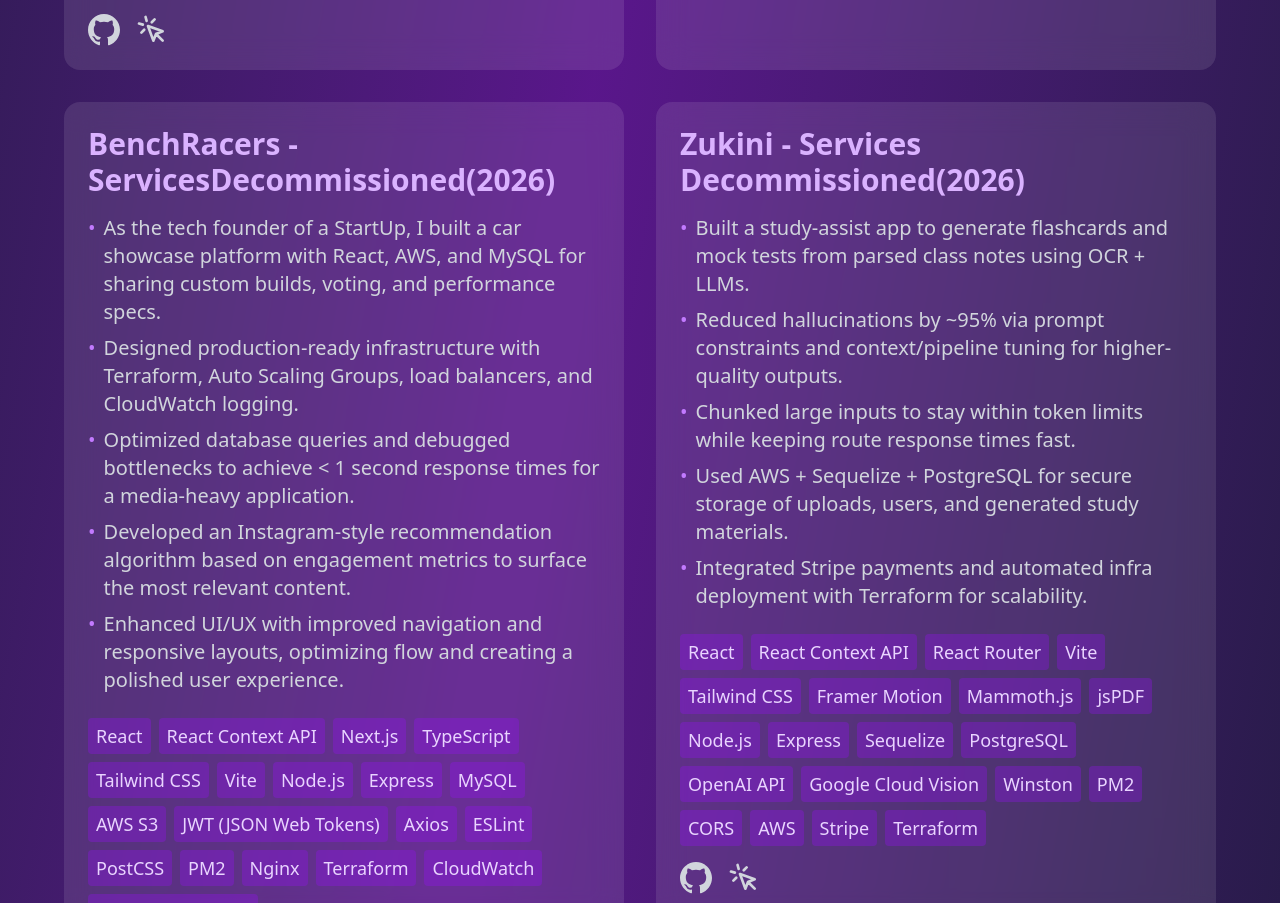
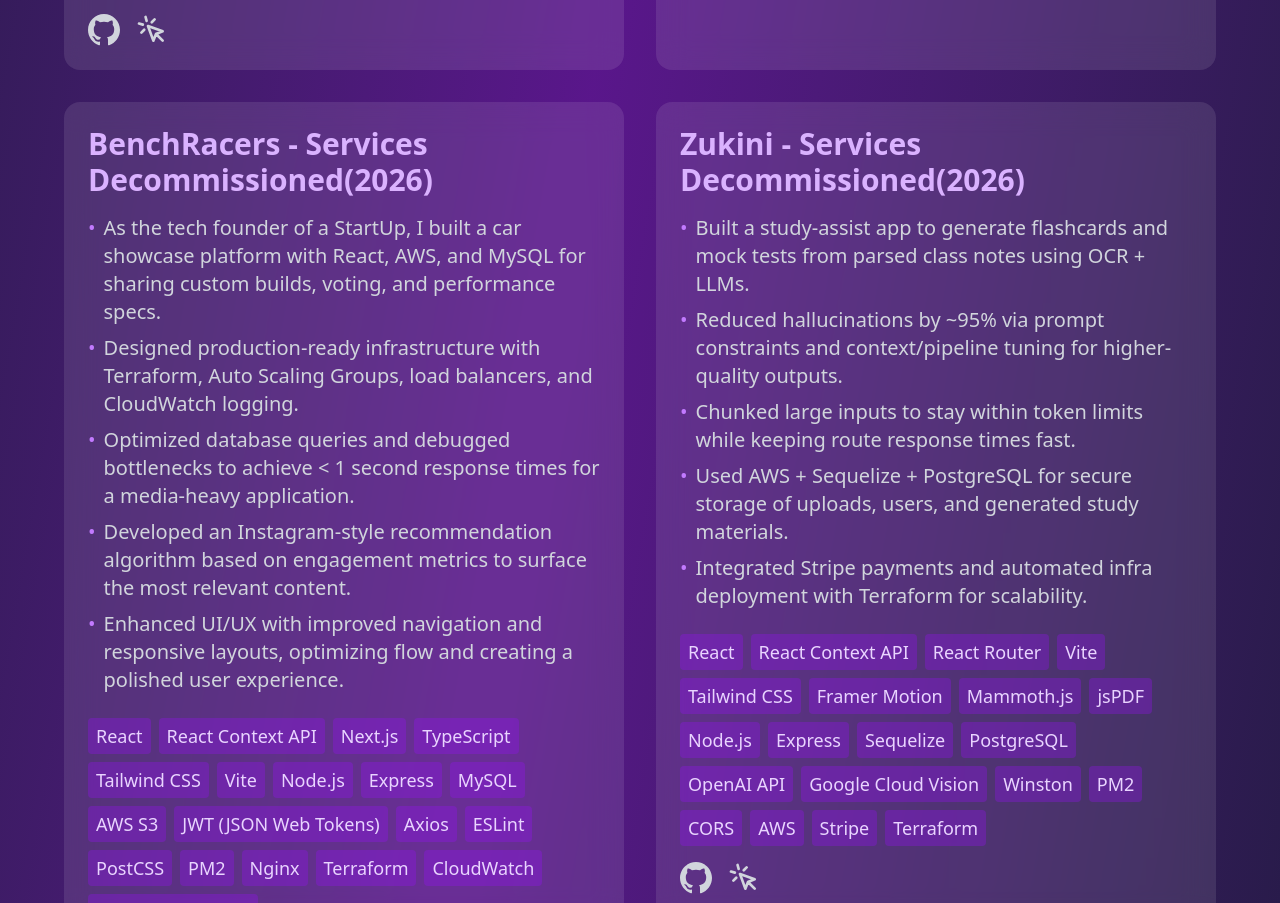
Before and after one commit to AnthonyL103/AnthonysWebPage, a React (Vite) app in the folder AnthonysWebPage/: page / in a window 1280 px wide. Shown: the part 3862-4765 px from the top of the page. Built offline with nearby package versions, Linux system fonts and the light colour scheme.

Commit message:
tweaked typo in benchracers title

```diff
--- a/AnthonysWebPage/src/App.tsx
+++ b/AnthonysWebPage/src/App.tsx
@@ -84,7 +84,7 @@
       devpost: "https://www.devpost.com/software/catalytica"
     },
     {
-      title: "BenchRacers - ServicesDecommissioned(2026)",
+      title: "BenchRacers - Services Decommissioned(2026)",
       description: [
         "As the tech founder of a StartUp, I built a car showcase platform with React, AWS, and MySQL for sharing custom builds, voting, and performance specs.",
         "Designed production-ready infrastructure with Terraform, Auto Scaling Groups, load balancers, and CloudWatch logging.",
```
